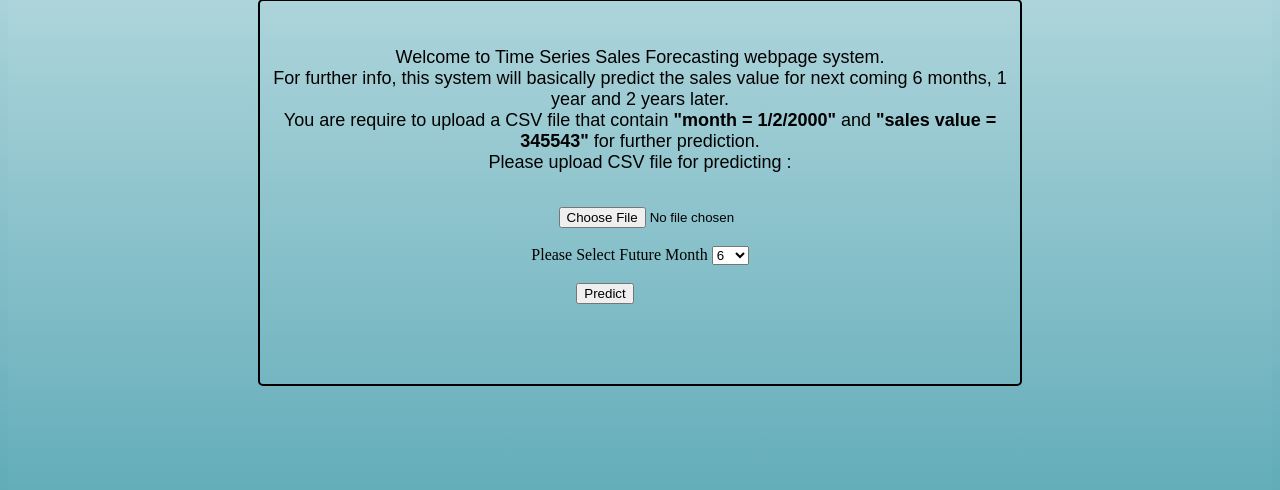
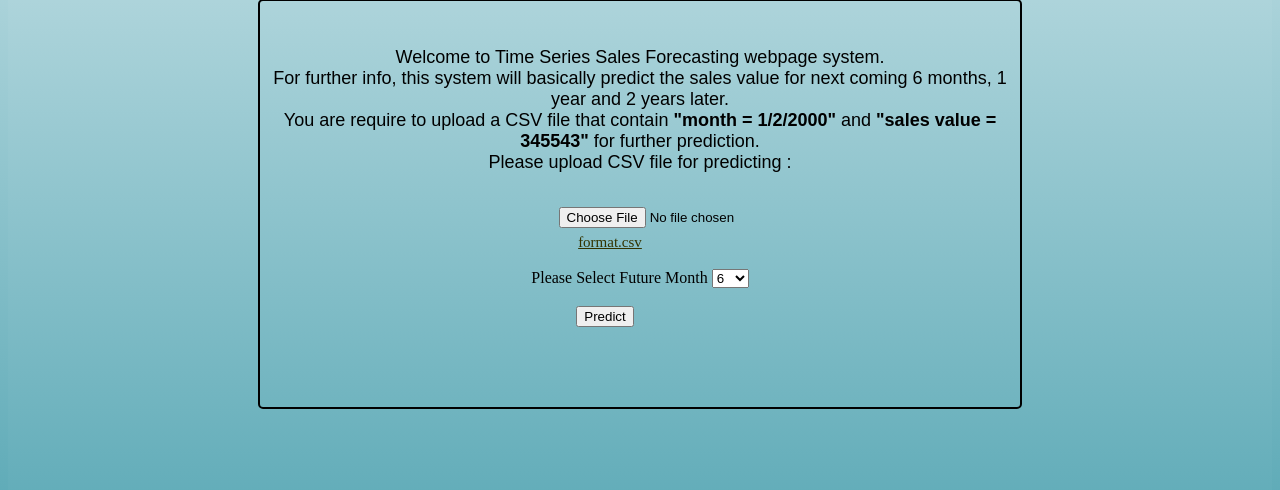
Before and after one commit to wenjun0903/WJ_Project, a Flask app: page / in a window 1280 px wide. Shown: the part 173-663 px from the top of the page. Run offline with Flask 2, Linux system fonts and the light colour scheme; some libraries are stand-ins or nearby versions.

Commit message:
Update index.html

```diff
--- a/templates/index.html
+++ b/templates/index.html
@@ -28,15 +28,22 @@
                         p span {
                           display: block;
                           font-size: 18px;
-                          font-family: Arial, Helvetica, sans-serif;                          }
+                          font-family: Arial, Helvetica, sans-serif;
+                        }
 
                         .file{
                           margin-left: 90px;
+                          margin-bottom: 5px;
                           }
 
                         .button{
                           margin-right :70px;
                           }
+                        .format{
+                            font-size: 15px;
+                            color: #333300;
+                            margin-right: 60px;
+                        }
 
 
             </style>
@@ -64,6 +71,8 @@
 
                                 <form action="/transform" method="post" enctype="multipart/form-data">
                                     <input type="file" name="data_file" class="file"/>
+                                    <br>
+                                    <a href="{{ url_for('.format') }}" class = "format">format.csv</a>
                                     </br>
                                     </br>
                                     <span class="input-group-addon">Please Select Future Month</span>
```
